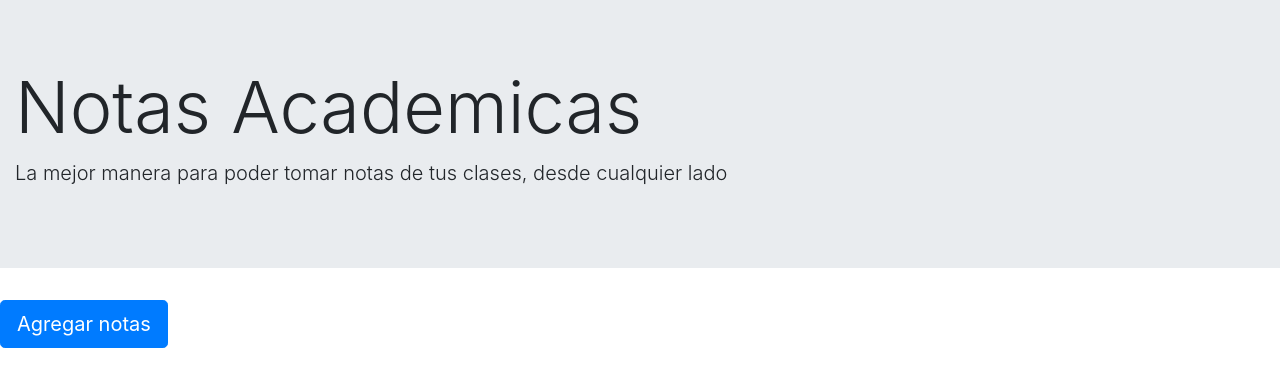
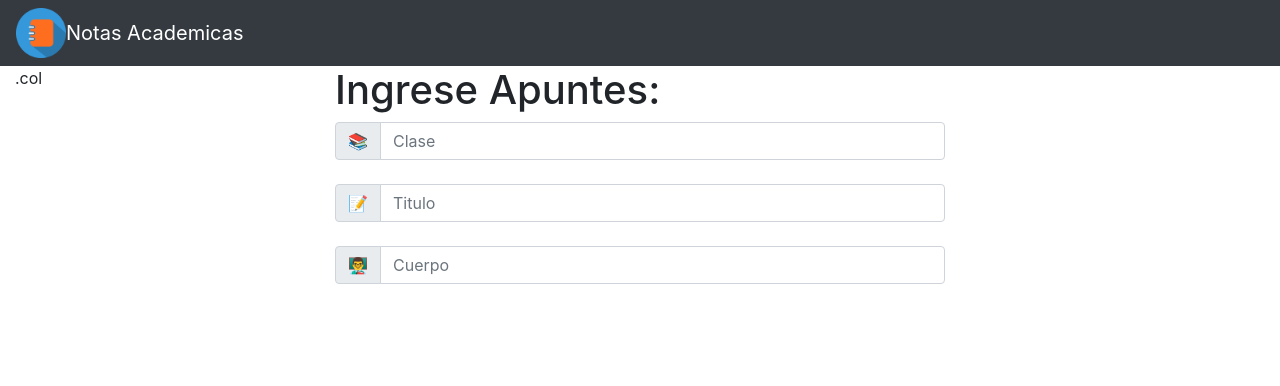
Before and after one commit to FranciscoPagoaga/Examen1_UX, a React (Create React App) app in the folder notas_clases/: page / in a window 1280 px wide. Shown: the top 386 px of the page. Built offline with nearby package versions, Linux system fonts and the light colour scheme.

Commit message:
Avance del frontend

```diff
--- a/notas_clases/src/App.css
+++ b/notas_clases/src/App.css
@@ -1,39 +1,8 @@
-html, body {
-  height: 100%;
-  width: 100%;
-  box-sizing: border-box;
-  margin: 0;
-  padding: 0;
-  overflow: hidden;
+.navbar-brand{
+  display: flex;
+  align-items: center;
 }
-#evernote-container {
-  height: 100%;
-  box-sizing: border-box;
+
+.navbar-brand>img{
+  padding: 7px 14px;
 }
-.app-container {
-  height: 100%;
-  box-sizing: border-box;
-}
-.quill {
-  height: 100%;
-  box-sizing: border-box;
-  width: calc(100% - 300px);
-  float: left;
-}
-.ql-container {
-  box-sizing: border-box;
-  height: calc(100% - 42px);
-  overflow-y: scroll;
-}
-.ql-editor {
-  cursor: text;
-}
-.MuiListItem-root.Mui-selected {
-  background-color: #d4d8e8 !important;
-}
-.no-note-selected {
-  font-size: 48px;
-  position: absolute;
-  top: 50px;
-  left: calc(50% - 165px);
-}
--- a/notas_clases/src/App.js
+++ b/notas_clases/src/App.js
@@ -1,34 +1,18 @@
 import React from 'react';
 import Jumbo from './components/jumbo'
 import './App.css';
-import { Row } from 'reactstrap';
+import Body from './components/body'
 
 
 
-class App extends React.Component{
+function App(){
+  return(
+    <div className="App">
+      <Jumbo/>
+        <Body/>
+    </div>
+  )
 
-  constructor(){
-    super();
-    this.state={
-      selectedNoteIndex:null,
-      selectedNote: null,
-      notes: null
-    }
-  }
-
-  render(){
-    return(
-      <div className="App">
-        <Jumbo/>
-      </div>
-    )
-  }
-
-  componentDidMount = () =>{
-    //aqui tengo que montar un pijazo de pendejadas
-    const data = JSON.parse(localStorage.getItem("savedData"));
-    console.log(data);
-  }
 }
 
 export default App;
--- /dev/null
+++ b/notas_clases/src/components/body.jsx
@@ -0,0 +1,19 @@
+import React from 'react';
+import { Container, Row, Col } from 'reactstrap';
+import Info from './infoform'
+
+const Example = (props) => {
+  return (
+    <Container fluid>
+      <Row>
+        <Col xs="3">.col</Col>
+        <Col xs="6">
+             <Info/>
+        </Col>
+      </Row>
+
+    </Container>
+  );
+}
+
+export default Example;
--- /dev/null
+++ b/notas_clases/src/components/infoform.jsx
@@ -0,0 +1,35 @@
+import React from 'react';
+import { InputGroup, InputGroupAddon, InputGroupText, Input, Label } from 'reactstrap';
+
+const Example = (props) => {
+  return (
+    <div>
+        <h1>Ingrese Apuntes:</h1>
+      <InputGroup>
+        <InputGroupAddon addonType="prepend">
+          <InputGroupText>📚</InputGroupText>
+        </InputGroupAddon>
+        <Input placeholder="Clase" />
+      </InputGroup>
+
+      <br />
+      <InputGroup>
+        <InputGroupAddon addonType="prepend">
+
+          <InputGroupText>📝</InputGroupText>
+        </InputGroupAddon>
+        <Input placeholder="Titulo" />
+      </InputGroup>
+      <br />
+      <InputGroup>
+        <InputGroupAddon addonType="prepend">
+          <InputGroupText>👨‍🏫</InputGroupText>
+        </InputGroupAddon>
+        <Input placeholder="Cuerpo" />
+      </InputGroup>
+      <br />
+    </div>
+  );
+};
+
+export default Example;
--- a/notas_clases/src/components/jumbo.jsx
+++ b/notas_clases/src/components/jumbo.jsx
@@ -1,19 +1,27 @@
-import React from 'react';
-import { Jumbotron, Container, Button } from 'reactstrap';
+import React, { useState } from 'react';
+import {
+  Navbar,
+  NavbarToggler,
+  NavbarBrand,
+} from 'reactstrap';
+import icon from '../img/Book-icon.png'
+import '../App.css'
 
+const Example = (props) => {
+  const [isOpen, setIsOpen] = useState(false);
 
-const jumbo = (props) => {
+  const toggle = () => setIsOpen(!isOpen);
+
   return (
     <div>
-      <Jumbotron fluid>
-        <Container fluid >
-          <h1 className="display-3">Notas Academicas</h1>
-          <p className="lead">La mejor manera para poder tomar notas de tus clases, desde cualquier lado</p>
-        </Container>
-      </Jumbotron>
-      <Button color="primary" size="lg">Agregar notas</Button>{' '}
+      <Navbar color="dark" dark expand="md">
+        <img src={icon} style={{width: 50}}></img>
+        <NavbarBrand href="/">Notas Academicas</NavbarBrand>
+        <NavbarToggler onClick={toggle} />
+
+      </Navbar>
     </div>
   );
-};
+}
 
-export default jumbo;
+export default Example;
```
Also changed, not shown: notas_clases/src/img/Book-icon.png (added).
